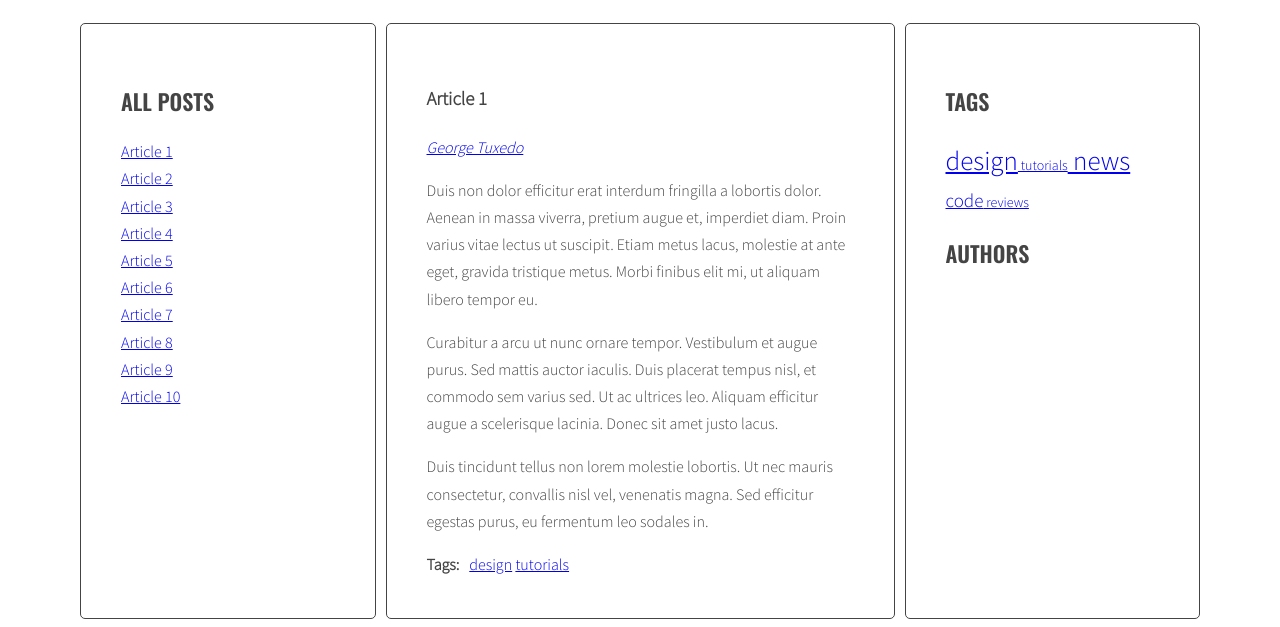
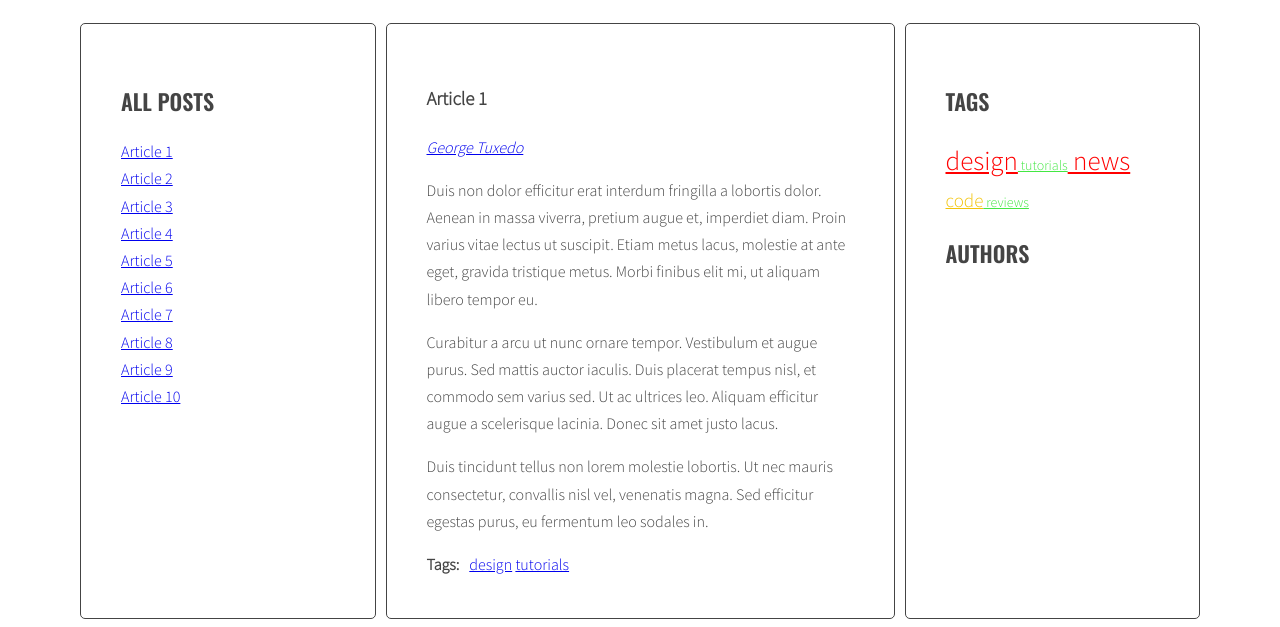
Before and after one commit to kojak01/website-from-js, a website: page index.html in a window 1280 px wide. Shown: the part 220-847 px from the top of the page. Drawn offline with nearby package versions, Linux system fonts and the light colour scheme.

Commit message:
add css change

```diff
--- a/sass/style.scss
+++ b/sass/style.scss
@@ -97,22 +97,27 @@ body {
 }
 
 .tag-size-1 {
+  color: rgb(67, 231, 67);
   font-size: 14px;
 }
 
 .tag-size-2 {
+  color: blue;
   font-size: 16px;
 }
 
 .tag-size-3 {
+  color: rgb(242, 195, 8);
   font-size: 19px;
 }
 
 .tag-size-4 {
+  color: orange;
   font-size: 23px;
 }
 
 .tag-size-5 {
+  color: red;
   font-size: 27px;
 }
 
```
Also changed, not shown: sass/style.css, 1 other file.
